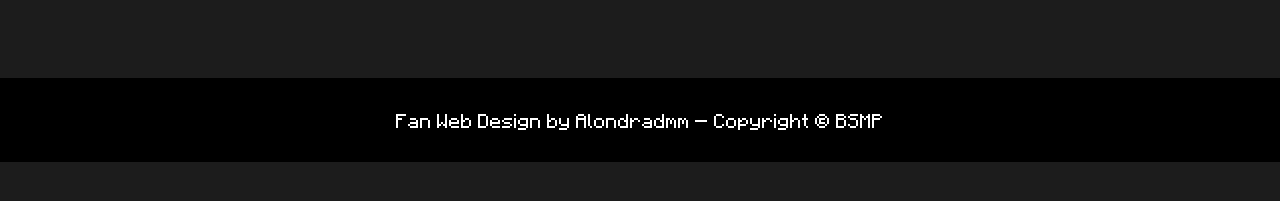
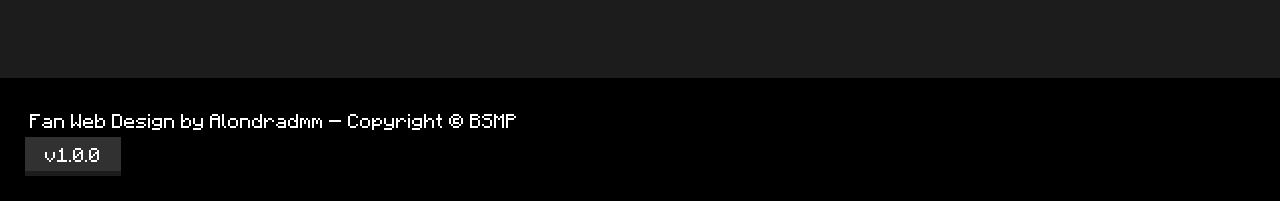
Before and after one commit to Alondradmm/MinecraftBSMPWeb, a plain HTML site: page index.html in a window 1280 px wide. Shown: the part 1981-2182 px from the top of the page. Before the commit the page ends 2143 px from the top, so only its background shows below. Drawn offline with Linux system fonts and the light colour scheme.

Commit message:
Añadido de versión en el footer

```diff
--- a/css/styles.css
+++ b/css/styles.css
@@ -347,11 +347,23 @@ footer {
     grid-column: 1 / -1;
 
     margin-top: 100px;
-    text-align: center;
     padding: 30px;
     font-size: 0.75rem;
     background-color: #000000;
     color: #FFFFFF;
+    display: flex;
+    flex-direction: column;
+    gap: 5px;
+}
+
+footer > span {
+    cursor: default;
+    background-color: #313131;
+    padding: 5px 20px;
+    width: fit-content;
+    margin-left: -5px;
+    box-shadow: 0 5px #1c1c1c;
+    transition: all 0.2s;
 }
 
 /* Toast Notification */
--- a/index.html
+++ b/index.html
@@ -104,7 +104,10 @@
             </div>
         </section>
     </main>
-    <footer>Fan Web Design by Alondradmm – Copyright © BSMP</footer>
+    <footer>
+        <p>Fan Web Design by Alondradmm – Copyright © BSMP</p>
+        <span>v1.0.0</span>
+    </footer>
 
     <div class="toast" id="toast">
         <div class="toast-content">
```
